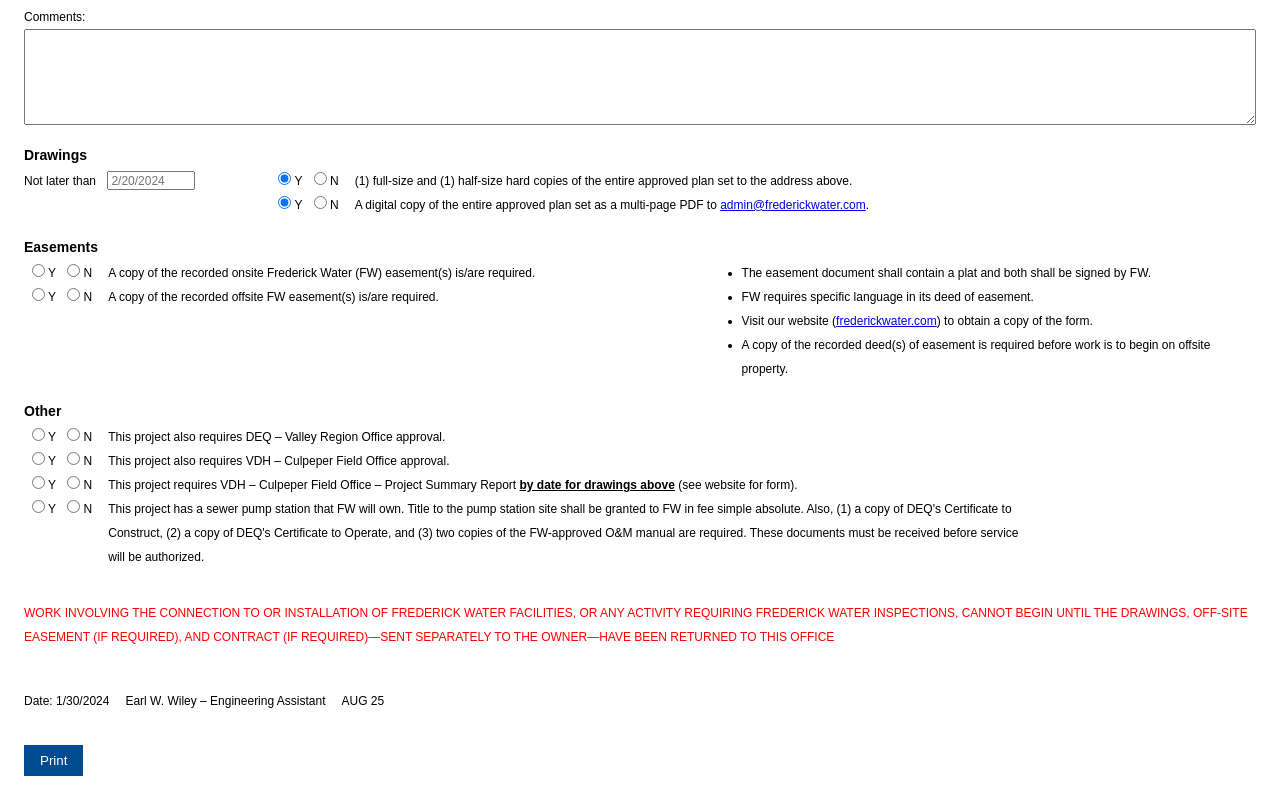
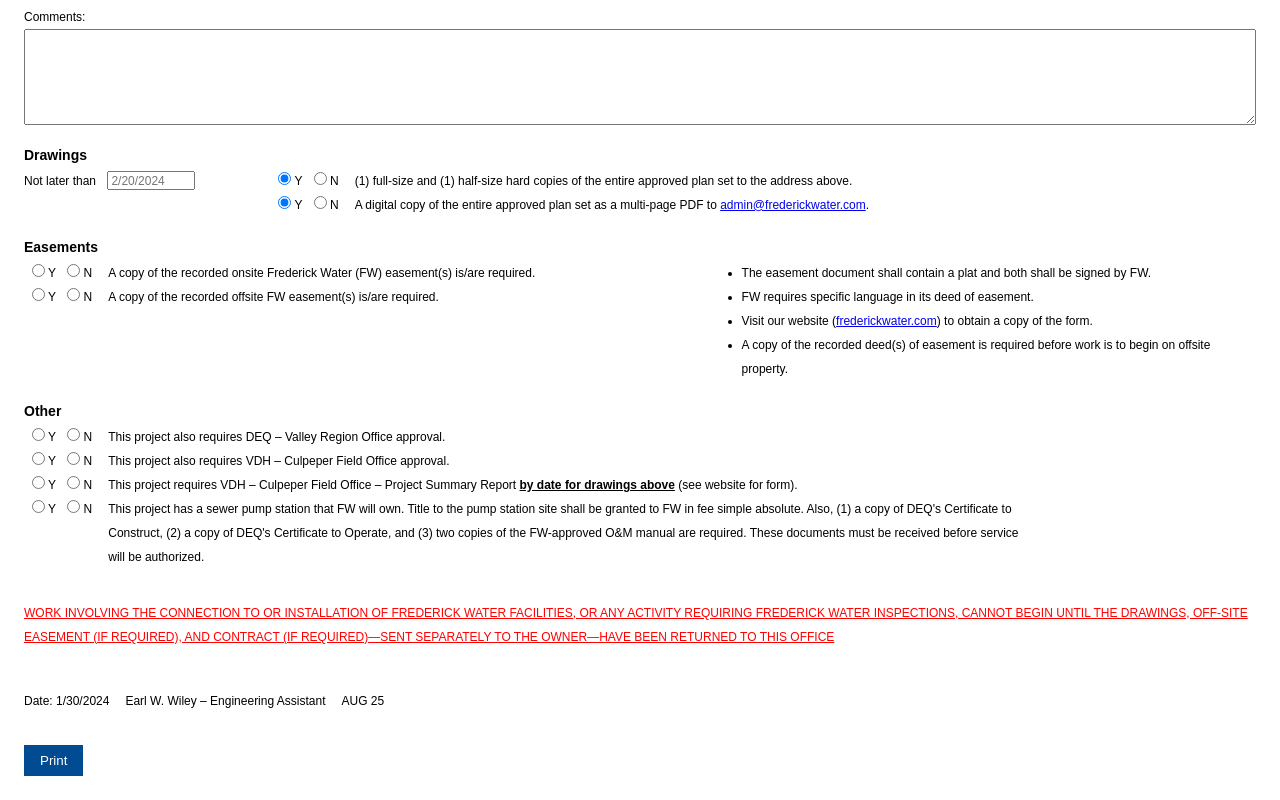
Before and after one commit to cmjgrubb/planreview, a SvelteKit app: page / in a window 1280 px wide. Shown: the part 347-1147 px from the top of the page. Built offline with nearby package versions, Linux system fonts and the light colour scheme.

Commit message:
Added underline to text

```diff
--- a/src/routes/+page.svelte
+++ b/src/routes/+page.svelte
@@ -336,10 +336,12 @@
 		</div>
 
 		<p class="warning">
-			WORK INVOLVING THE CONNECTION TO OR INSTALLATION OF FREDERICK WATER FACILITIES, OR ANY
-			ACTIVITY REQUIRING FREDERICK WATER INSPECTIONS, CANNOT BEGIN UNTIL THE DRAWINGS, OFF-SITE
-			EASEMENT (IF REQUIRED), AND CONTRACT (IF REQUIRED)—SENT SEPARATELY TO THE OWNER—HAVE BEEN
-			RETURNED TO THIS OFFICE
+			<u
+				>WORK INVOLVING THE CONNECTION TO OR INSTALLATION OF FREDERICK WATER FACILITIES, OR ANY
+				ACTIVITY REQUIRING FREDERICK WATER INSPECTIONS, CANNOT BEGIN UNTIL THE DRAWINGS, OFF-SITE
+				EASEMENT (IF REQUIRED), AND CONTRACT (IF REQUIRED)—SENT SEPARATELY TO THE OWNER—HAVE BEEN
+				RETURNED TO THIS OFFICE</u
+			>
 		</p>
 
 		<div class="outer_flexbox">
```
